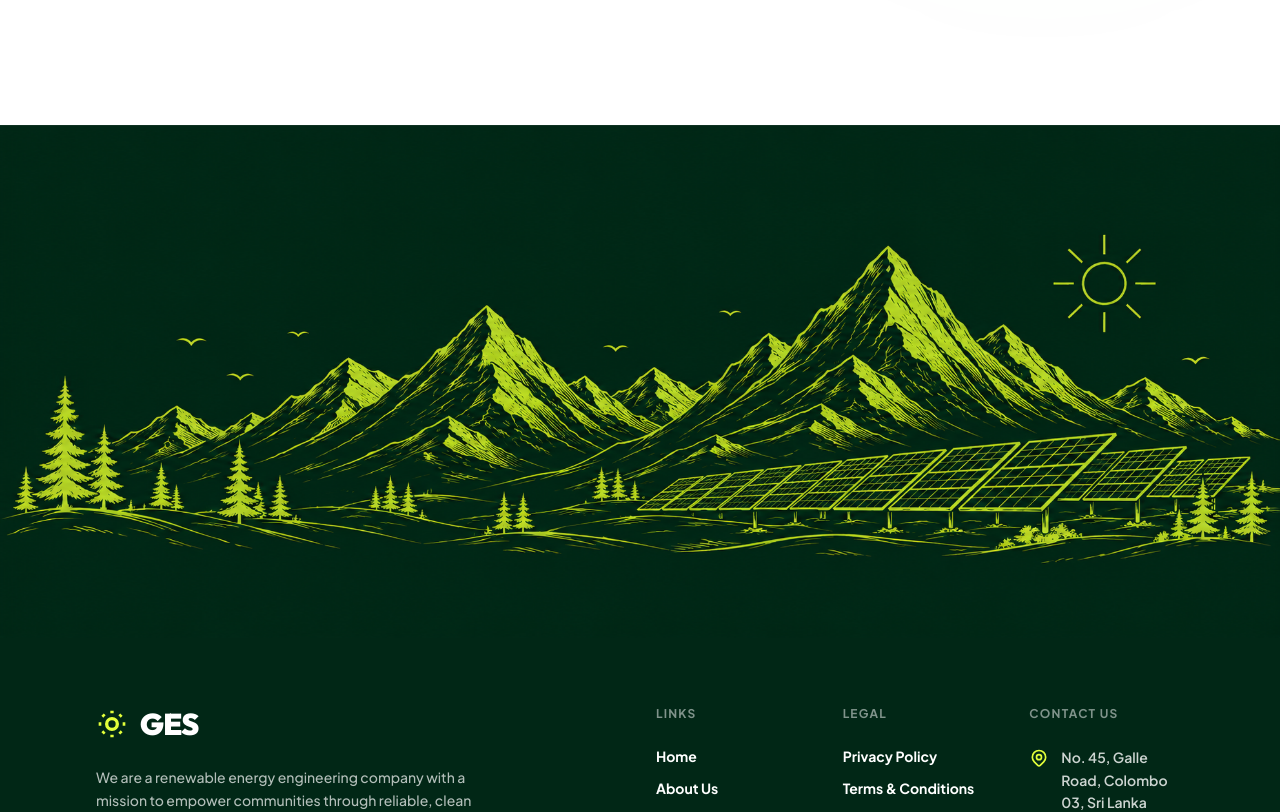
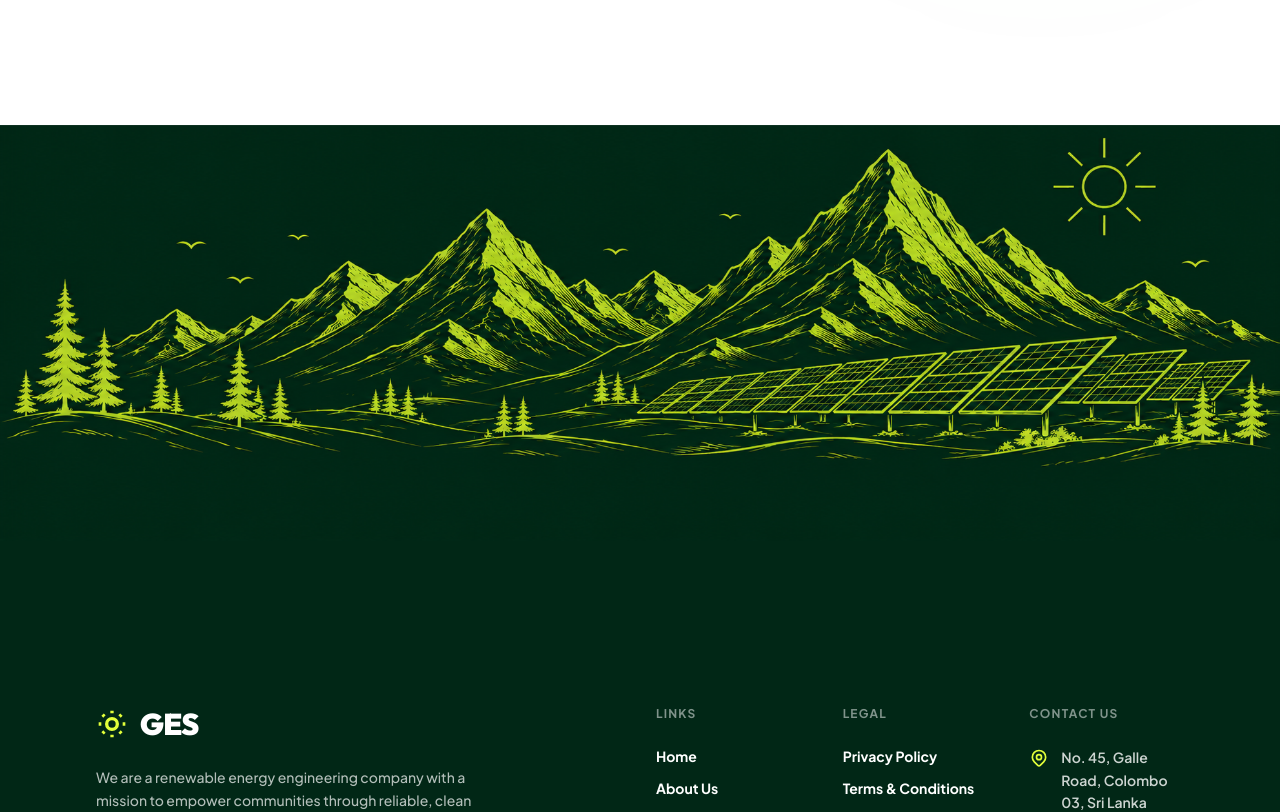
Before and after one commit to mss879/ges.lk, a Next.js app: page / in a window 1280 px wide. Shown: the part 3100-3912 px from the top of the page. Built offline with nearby package versions, Linux system fonts and the light colour scheme.

Commit message:
feat: crop top of footer skyline by setting backgroundPosition to center -30%

```diff
--- a/src/app/page.tsx
+++ b/src/app/page.tsx
@@ -1500,13 +1500,12 @@ export default function Home() {
           </div>
         </div>
       </div>
-      </section>      {/* FOOTER SECTION: Integrated Lime-Green Info Grid Overlayed on footer-1.png */}
-      <footer
+      </section>      <footer
         className="w-full text-white pt-[280px] sm:pt-[360px] md:pt-[460px] lg:pt-[540px] xl:pt-[580px] pb-10 px-6 sm:px-12 md:px-16 lg:px-24 border-t border-white/5 relative z-10 font-sans"
         style={{
           backgroundImage: 'url("/footer-1.png")',
           backgroundSize: '100% auto',
-          backgroundPosition: 'top center',
+          backgroundPosition: 'center -30%',
           backgroundRepeat: 'no-repeat',
           backgroundColor: '#012716'
         }}
```
